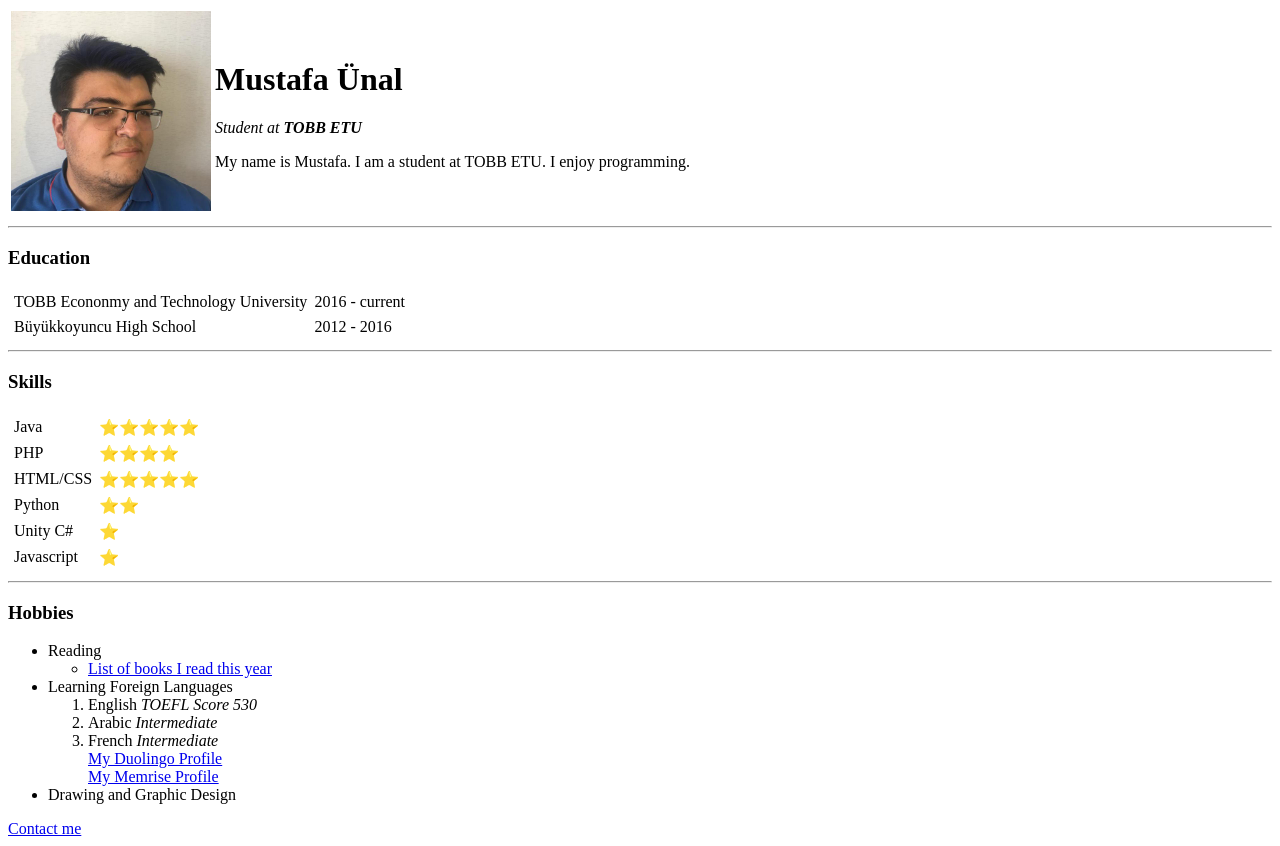
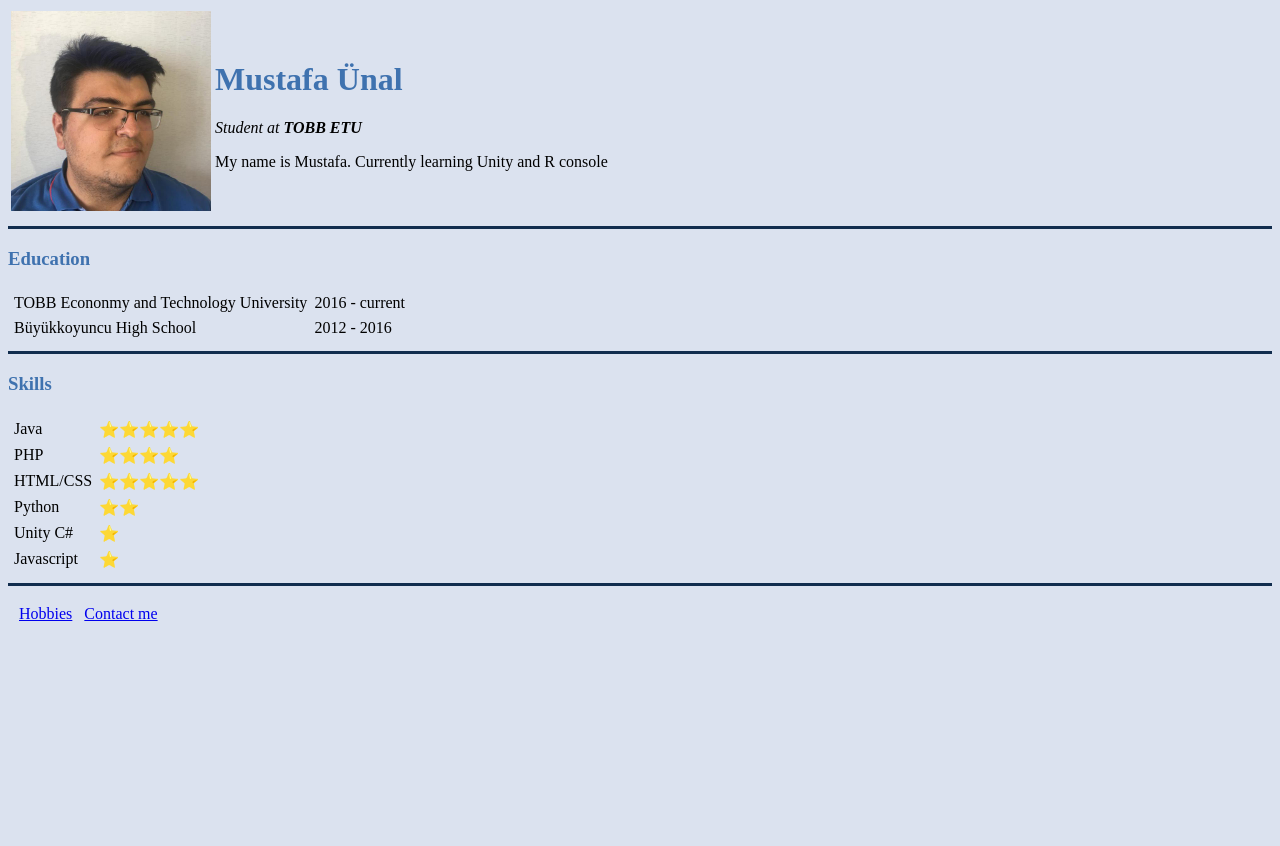
Before and after one commit to Theieyrre/cv, a plain HTML site: page index.html in a window 1280 px wide. After the commit the page ends 800 px from the top, so only its background shows below. Drawn offline with Linux system fonts and the light colour scheme.

Commit message:
Adding Basic CSS

```diff
--- /dev/null
+++ b/css/master.css
@@ -0,0 +1,21 @@
+body {
+  background-color: #dbe2ef;
+}
+
+hr {
+  background-color: #112d4e;
+  border-style: none;
+  height: 3px;
+}
+
+h1 {
+  color: #3f72af;
+}
+
+h2 {
+  color : #112d4e;
+}
+
+h3 {
+  color : #3f72af;
+}
--- a/index.html
+++ b/index.html
@@ -5,14 +5,16 @@
   <meta charset="utf-8">
   <title>Mustafa's Page</title>
 </head>
-
+<link rel="stylesheet" href="css/master.css">
 <body>
   <table>
     <tr>
       <td><img src="mustafa.png" alt="mustafa-profile-img" width="200"></td>
-      <td><h1>Mustafa Ünal</h1>
-      <p><em>Student at <strong>TOBB ETU</strong></em></p>
-      <p>My name is Mustafa. I am a student at TOBB ETU. I enjoy programming.</p></td>
+      <td>
+        <h1>Mustafa Ünal</h1>
+        <p><em>Student at <strong>TOBB ETU</strong></em></p>
+        <p>My name is Mustafa. Currently learning Unity and R console</p>
+      </td>
     </tr>
   </table>
   <hr>
@@ -56,24 +58,12 @@
     </tr>
   </table>
   <hr>
-  <h3>Hobbies</h3>
-  <ul>
-    <li>Reading</li>
-    <ul>
-      <li><a href="https://docs.google.com/presentation/d/1FmYIT41dI2ZivrnwX97ZAOePzoUfVTkZvkNog-p6dsI/edit?usp=drive_web&ouid=106550608451800224657">List of books I read this year</a></li>
-    </ul>
-    <li>Learning Foreign Languages</li>
-    <ol>
-      <li>English <em>TOEFL Score 530</em></li>
-      <li>Arabic <em>Intermediate</em></li>
-      <li>French <em>Intermediate</em></li>
-      <a href="https://www.duolingo.com/u/208685774">My Duolingo Profile</a>
-      <br>
-      <a href="https://www.memrise.com/user/Theieyrre/">My Memrise Profile</a>
-    </ol>
-    <li>Drawing and Graphic Design</li>
-  </ul>
-  <a href="contact-me.html">Contact me</a>
+  <table cellspacing="10">
+    <tr>
+      <td><a href="hobbies.html">Hobbies</a></td>
+      <td><a href="contact.html">Contact me</a></td>
+    </tr>
+  </table>
 </body>
 
 </html>
```
Also changed, not shown: contact.html (added, +24 -0 lines), hobbies.html (added, +38 -0 lines).
